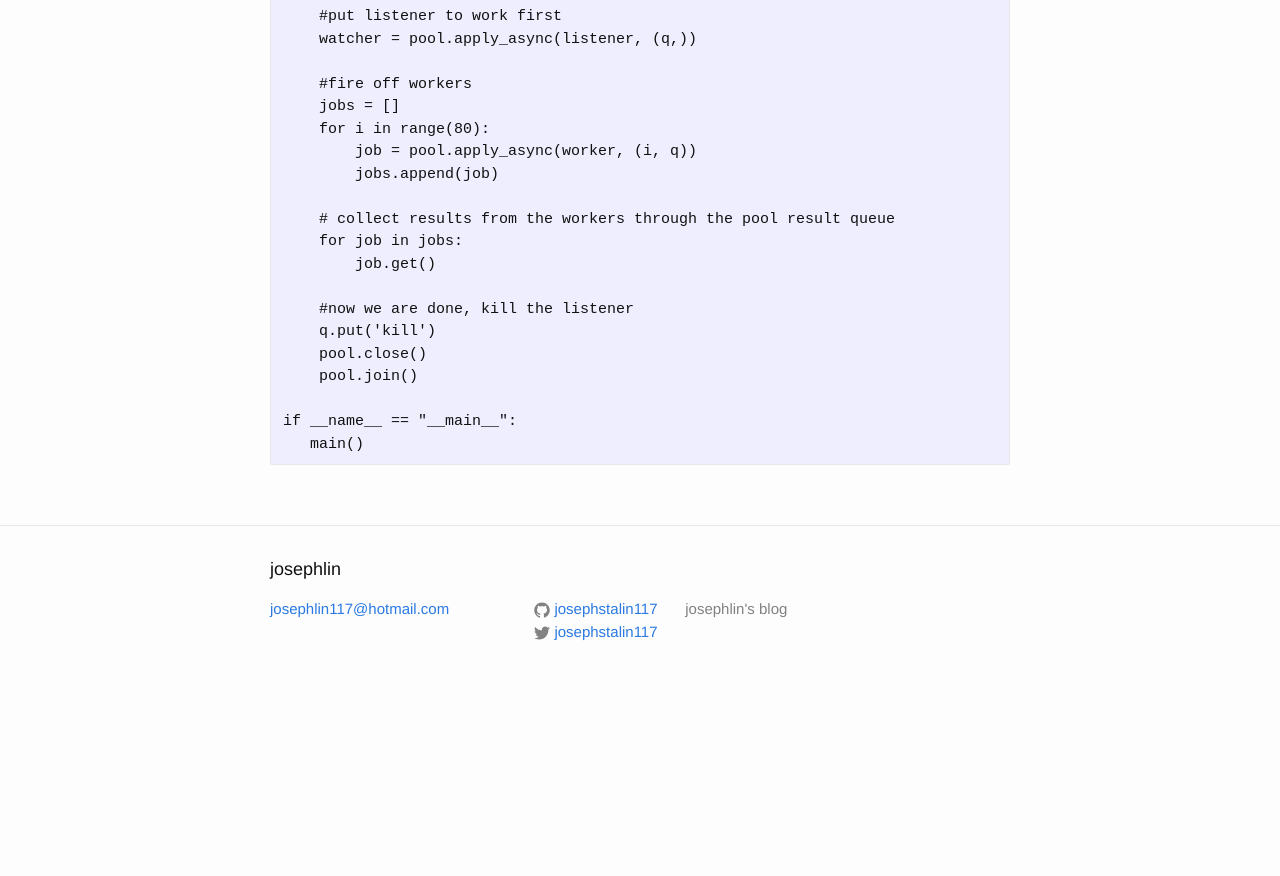
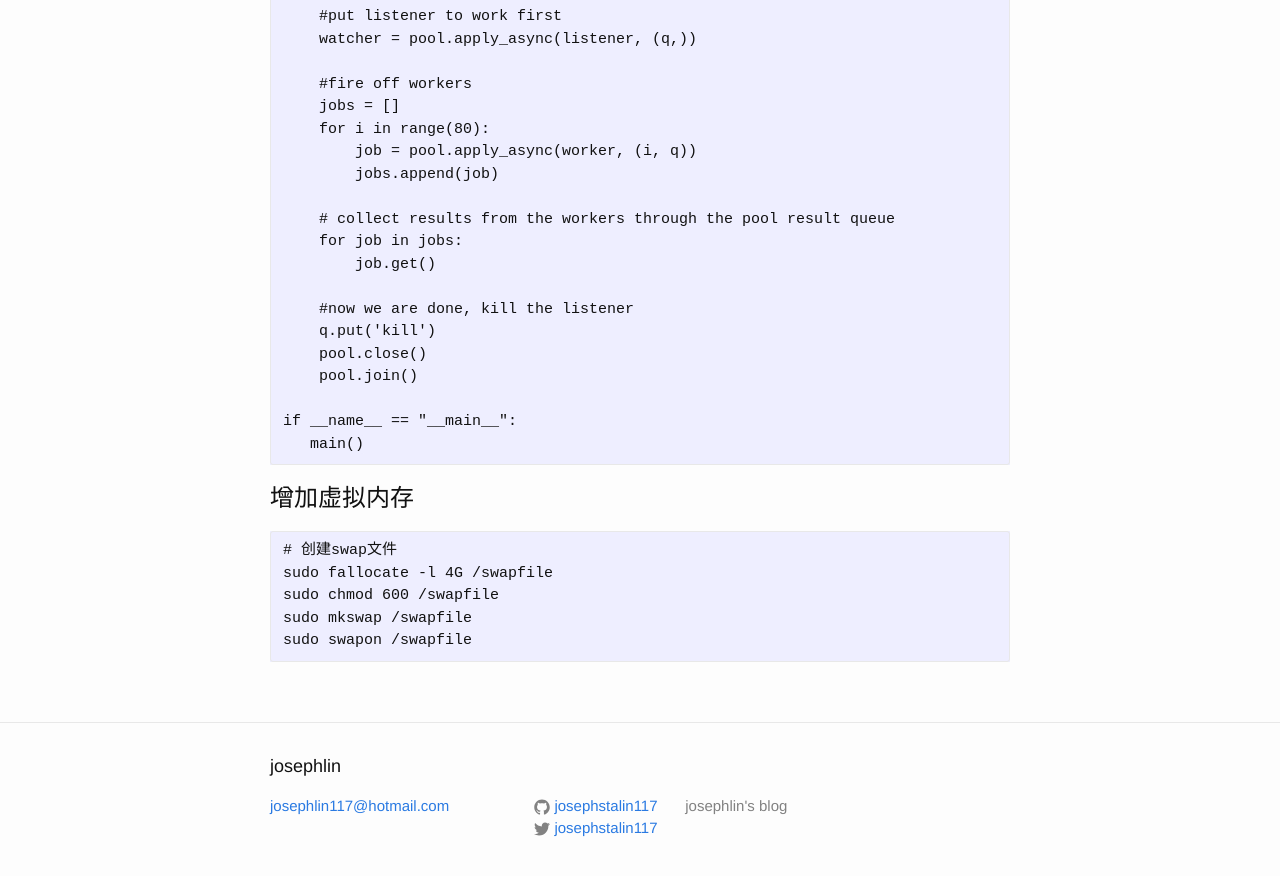
Before and after one commit to josephstalin117/josephstalin117.github.io, a Jekyll site: the page built from _posts/2024-10-9-python-performance-optimization.markdown, in a window 1280 px wide and 900 px high, scrolled down 11441 px. Shown: the top 876 px of the window. Built offline with Jekyll 4.4.1, drawn with Linux system fonts in a browser that asks for light colours; before the commit the page ends 12144 px from its top, so only the background shows below that.

Commit message:
add swap

````diff
--- a/_posts/2024-10-9-python-performance-optimization.markdown
+++ b/_posts/2024-10-9-python-performance-optimization.markdown
@@ -486,3 +486,12 @@ def main():
 if __name__ == "__main__":
    main()
 ```
+
+# 增加虚拟内存
+```
+# 创建swap文件
+sudo fallocate -l 4G /swapfile
+sudo chmod 600 /swapfile
+sudo mkswap /swapfile
+sudo swapon /swapfile
+```
````
Also changed, not shown: _posts/2016-04-04-linux.markdown (+13 -0 lines).
